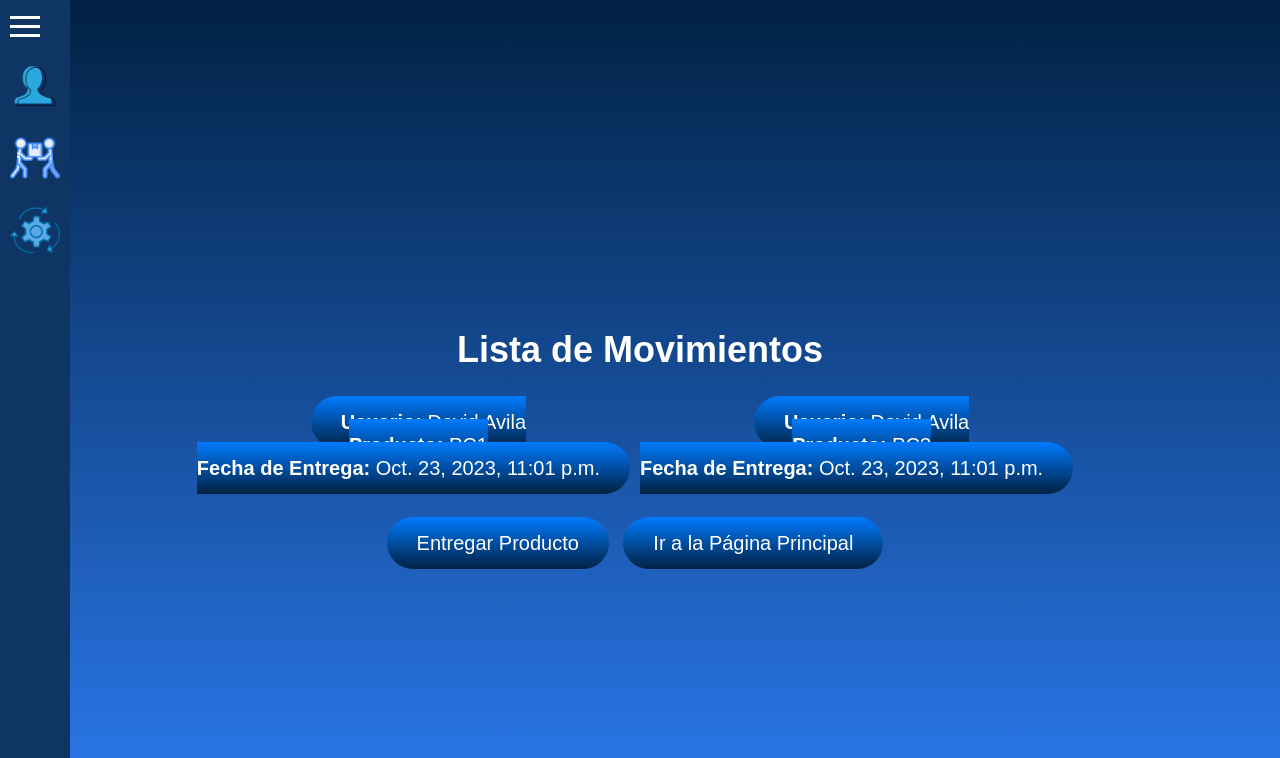
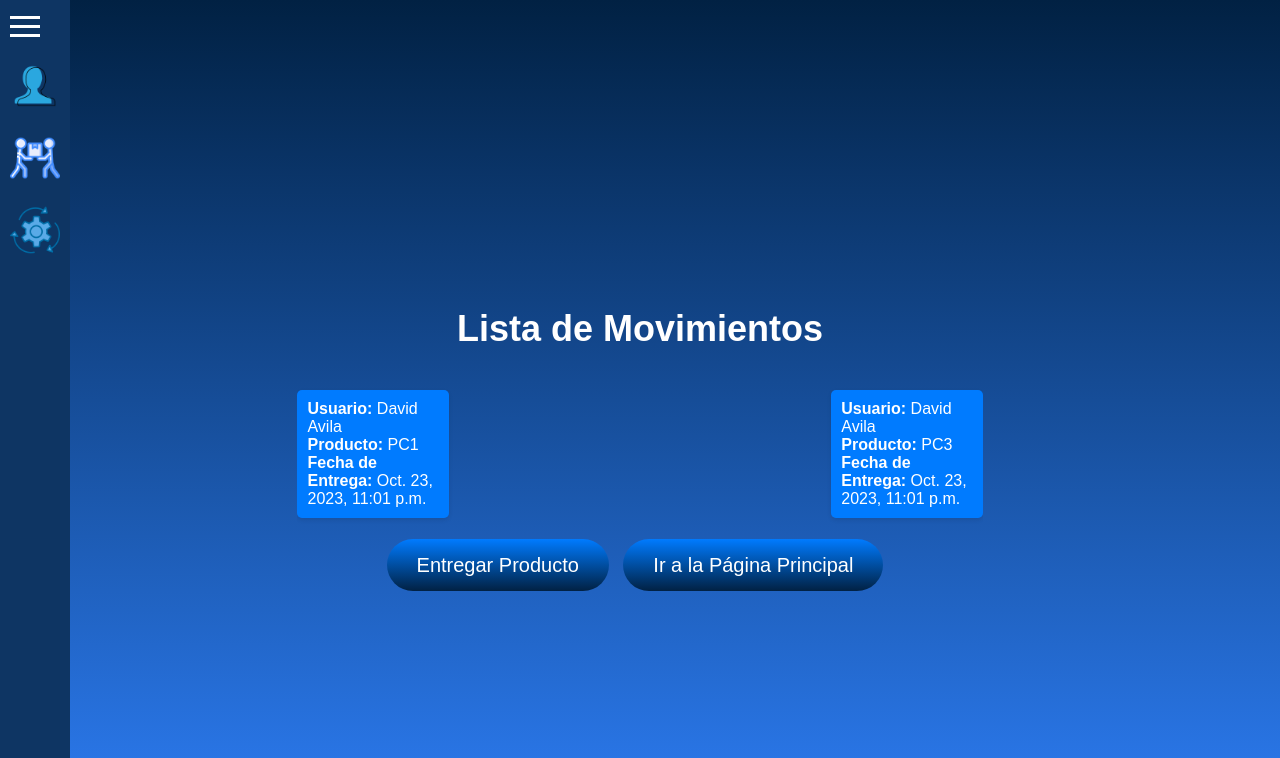
Before and after one commit to DavidAvila6/Semillero2023, a Django app: page /lista-movimientos/ in a window 1280 px wide. Shown: the top 758 px of the page. Run offline with Django 4.2, Linux system fonts and the light colour scheme; data comes from the database, SQL or seed files in the repository.

Commit message:
Cambios Theme

```diff
--- a/Aplication/static/css/estilos.css
+++ b/Aplication/static/css/estilos.css
@@ -23,6 +23,17 @@
 
 p {
     font-size: 24px;
+}
+
+.container {
+    font-size: 20px; /* Aumenta el tamaño de fuente */
+    line-height: 1.6; /* Aumenta la altura de línea para mejorar la legibilidad */
+    max-width: 800px; /* Establece un ancho máximo para el contenido */
+    margin: 0 auto; /* Centra el contenido en la página */
+}
+
+.container strong {
+    font-weight: bold; /* Hace que las etiquetas <strong> tengan un peso de fuente más fuerte (negrita) */
 }
 
 .button-container {
@@ -73,14 +84,6 @@
     padding: 0;
 }
 
-.product-item {
-    background-color: #f5f5f5;
-    border: 1px solid #ddd;
-    border-radius: 5px;
-    margin-bottom: 10px;
-    padding: 10px;
-    box-shadow: 0 2px 4px rgba(0, 0, 0, 0.1);
-}
 
 .product-link {
     text-decoration: none;
@@ -106,10 +109,7 @@
 .product-item {
     width: calc(25% - 20px); /* Espacio para 4 columnas con margen */
     margin-bottom: 20px;
-    background-color: #f5f5f5;
-    border: 1px solid #ddd;
     border-radius: 5px;
-    padding: 10px;
     box-shadow: 0 2px 4px rgba(0, 0, 0, 0.1);
 }
 
@@ -256,3 +256,15 @@
     width: 50px; /* Establece el ancho de la imagen según tus preferencias */
     height: 50px; /* Establece la altura de la imagen según tus preferencias */
 }
+.buttonl {
+    display: block; /* Hace que el enlace sea un bloque, ocupando todo el ancho disponible */
+    padding: 10px; /* Ajusta el relleno (padding) según tus preferencias */
+    background-color: #007BFF;
+    color: #fff;
+    text-decoration: none;
+    border: none;
+    border-radius: 5px;
+    cursor: pointer;
+    font-size: 16px;
+    text-align: left; /* Alinea el texto a la izquierda */
+}
--- a/Aplication/templates/historial_movimientos.html
+++ b/Aplication/templates/historial_movimientos.html
@@ -10,7 +10,7 @@
 
         <div class="movement-list">
             {% for movimiento in historial %}
-            <a href="{% url 'informacion_historial' movimiento.id %}" class="button{% if movimiento.tipo == 'Devolución' %} devolucion{% endif %}">
+            <a href="{% url 'informacion_historial' movimiento.id %}" class="buttonl{% if movimiento.tipo == 'Devolución' %} devolucion{% endif %}">
                 <strong>Tipo:</strong> {{ movimiento.tipo }}<br>
                 <strong>Usuario:</strong> {{ movimiento.usuario.username }}<br>
                 <strong>Producto:</strong> {{ movimiento.producto.nombre }}<br>
--- a/Aplication/templates/lista_movimientos.html
+++ b/Aplication/templates/lista_movimientos.html
@@ -5,16 +5,14 @@
 {% block content %}
 <h1>Lista de Movimientos</h1>
     <div class="products-container">
-
         <ul class="user-list">
             {% for movimiento in movimientos %}
-                <li>
-                    <a href="{% url 'informacion_movimiento' movimiento.id %}" class="button">
+                <li class="product-item">
+                    <a href="{% url 'informacion_movimiento' movimiento.id %}" class="buttonl">
                         <strong>Usuario:</strong> {{ movimiento.usuario.nombre }}<br>
                         <strong>Producto:</strong> {{ movimiento.producto.nombre }}<br>
                         <strong>Fecha de Entrega:</strong> {{ movimiento.hora_entrega }}
                     </a>
-                    <br><br><br>
                 </li>
             {% endfor %}
         </ul>
--- a/Aplication/templates/lista_productos.html
+++ b/Aplication/templates/lista_productos.html
@@ -6,7 +6,7 @@
         <ul class="user-list">
             {% for producto in productos %}
                 <li class="product-item">
-                    <a href="{% url 'informacion_producto' producto.id %}" class="product-link">
+                    <a href="{% url 'informacion_producto' producto.id %}" class="buttonl">
                         <div class="product-info">
                             <strong>{{ producto.nombre }}</strong>
                             <p>Marca: {{ producto.marca }}</p>
--- a/Aplication/templates/lista_usuarios.html
+++ b/Aplication/templates/lista_usuarios.html
@@ -6,13 +6,14 @@
         <ul class="user-list">
             {% for usuario in usuarios %}
                 <li>
-                    <a href="{% url 'informacion_usuario' usuario.id %}" class="button">
+                    <a href="{% url 'informacion_usuario' usuario.id %}" class="buttonl">
                         {{ usuario.nombre }} - {{ usuario.carrera }}
                     </a>
                     <br><br><br>
                 </li>
             {% endfor %}
         </ul>
+    </div>
         <a href="{% url 'principal' %}" class="button">Ir a la Página Principal</a>
-    </div>
+
 {% endblock %}
```
Also changed, not shown: Aplication/templates/informacion_producto.html (+3 -5 lines), Aplication/templates/informacion_usuario.html (+4 -6 lines).
